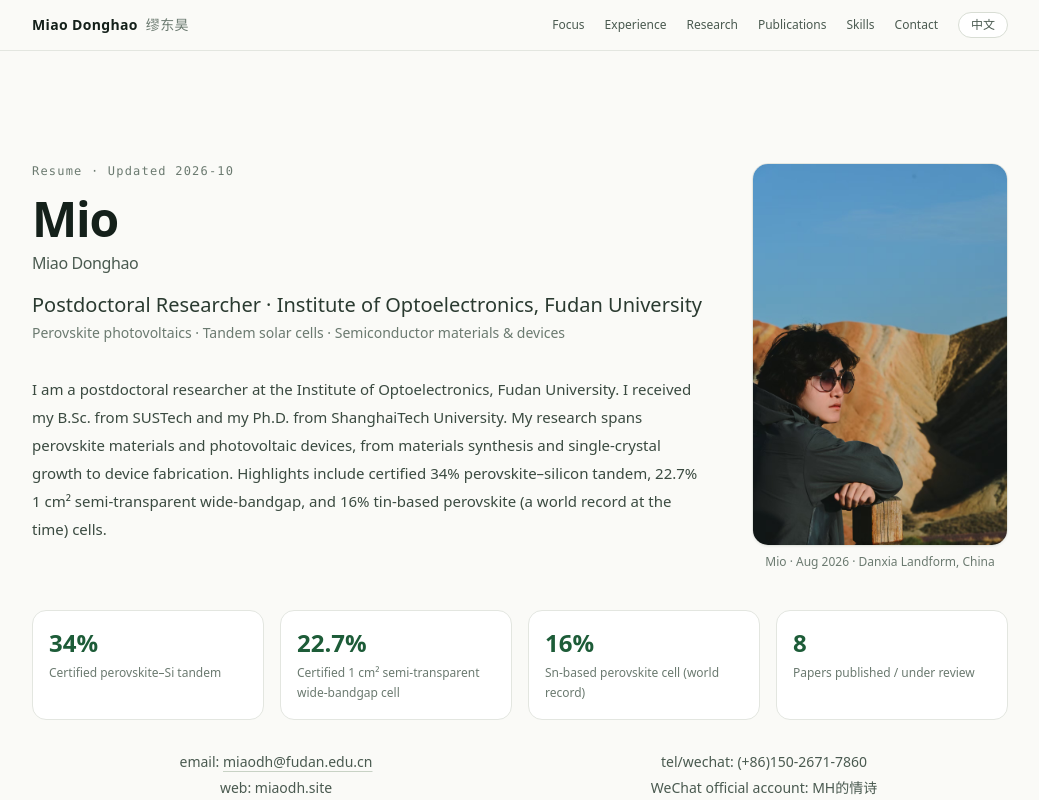
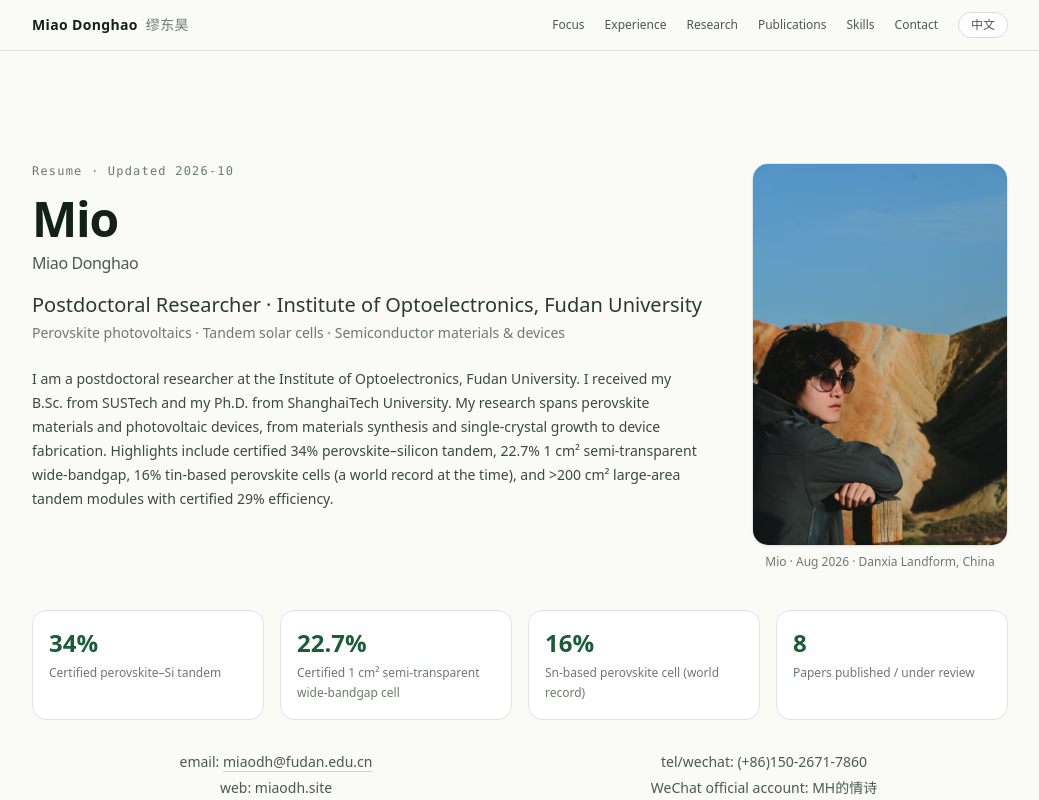
Before and after one commit to Miaodh1998/Miaodh1998.github.io, a React (Vite) app: page / in a window 1280 px wide. Both pictures are taken after a click on the button "EN". Shown: the top 800 px of the page, without its empty margins (120-1159 px from the left). Built offline with nearby package versions, Linux system fonts and the light colour scheme.

Commit message:
EN bio: add 200cm2 module result, tune font/spacing to match zh photo height

```diff
--- a/src/sections/en/HeroEn.tsx
+++ b/src/sections/en/HeroEn.tsx
@@ -17,12 +17,13 @@ export default function HeroEn() {
             Perovskite photovoltaics · Tandem solar cells · Semiconductor materials & devices
           </p>
 
-          <p className="mt-8 max-w-2xl text-[15px] leading-7 text-[#3a4a40]">
+          <p className="mt-6 max-w-2xl text-sm leading-6 text-[#3a4a40]">
             I am a postdoctoral researcher at the Institute of Optoelectronics, Fudan University. I received my
             B.Sc. from SUSTech and my Ph.D. from ShanghaiTech University. My research spans perovskite materials
             and photovoltaic devices, from materials synthesis and single-crystal growth to device fabrication.
             Highlights include certified 34% perovskite–silicon tandem, 22.7% 1 cm² semi-transparent wide-bandgap,
-            and 16% tin-based perovskite (a world record at the time) cells.
+            16% tin-based perovskite cells (a world record at the time), and &gt;200 cm² large-area tandem
+            modules with certified 29% efficiency.
           </p>
         </div>
         <figure className="flex shrink-0 flex-col">
```
